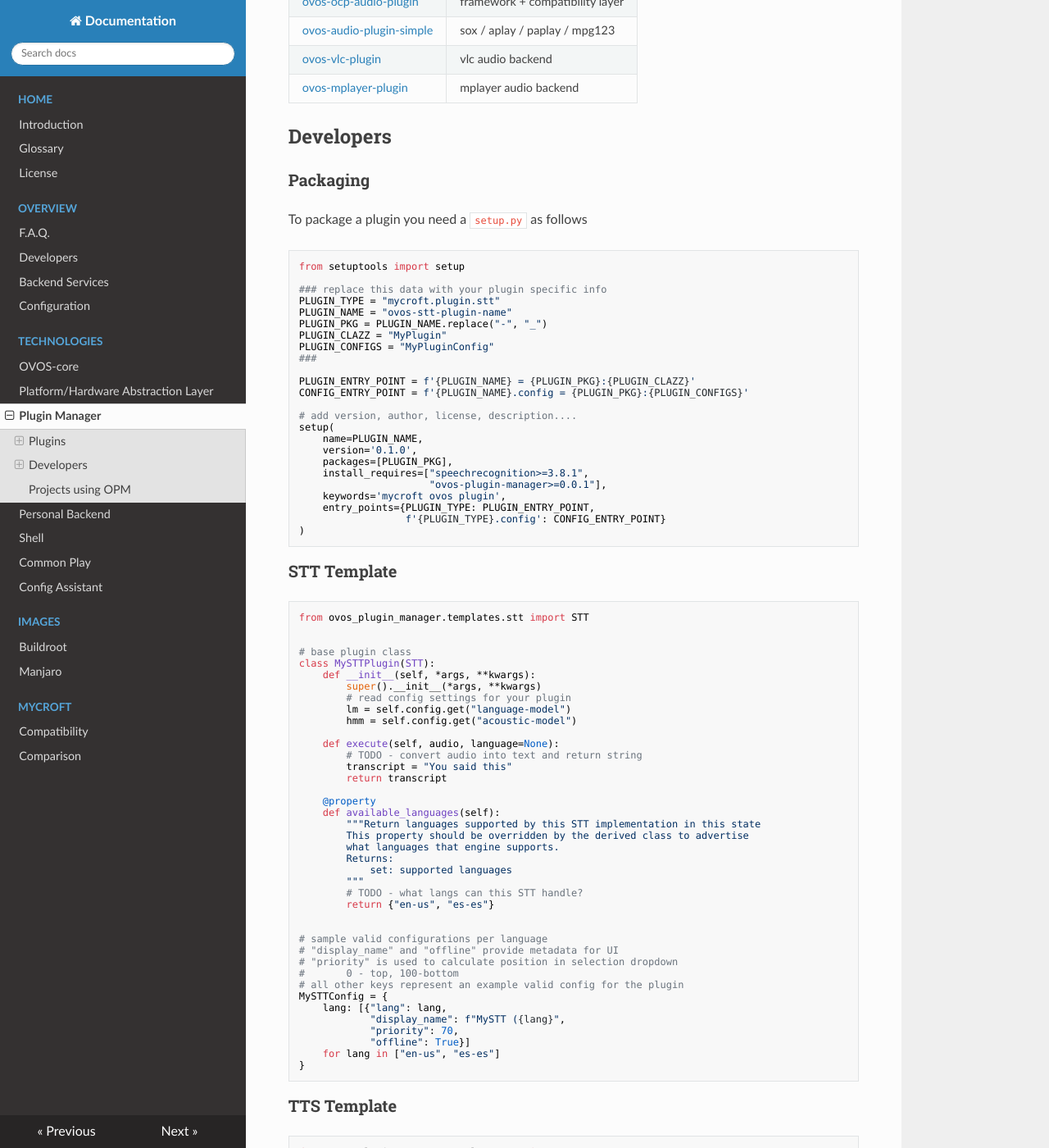
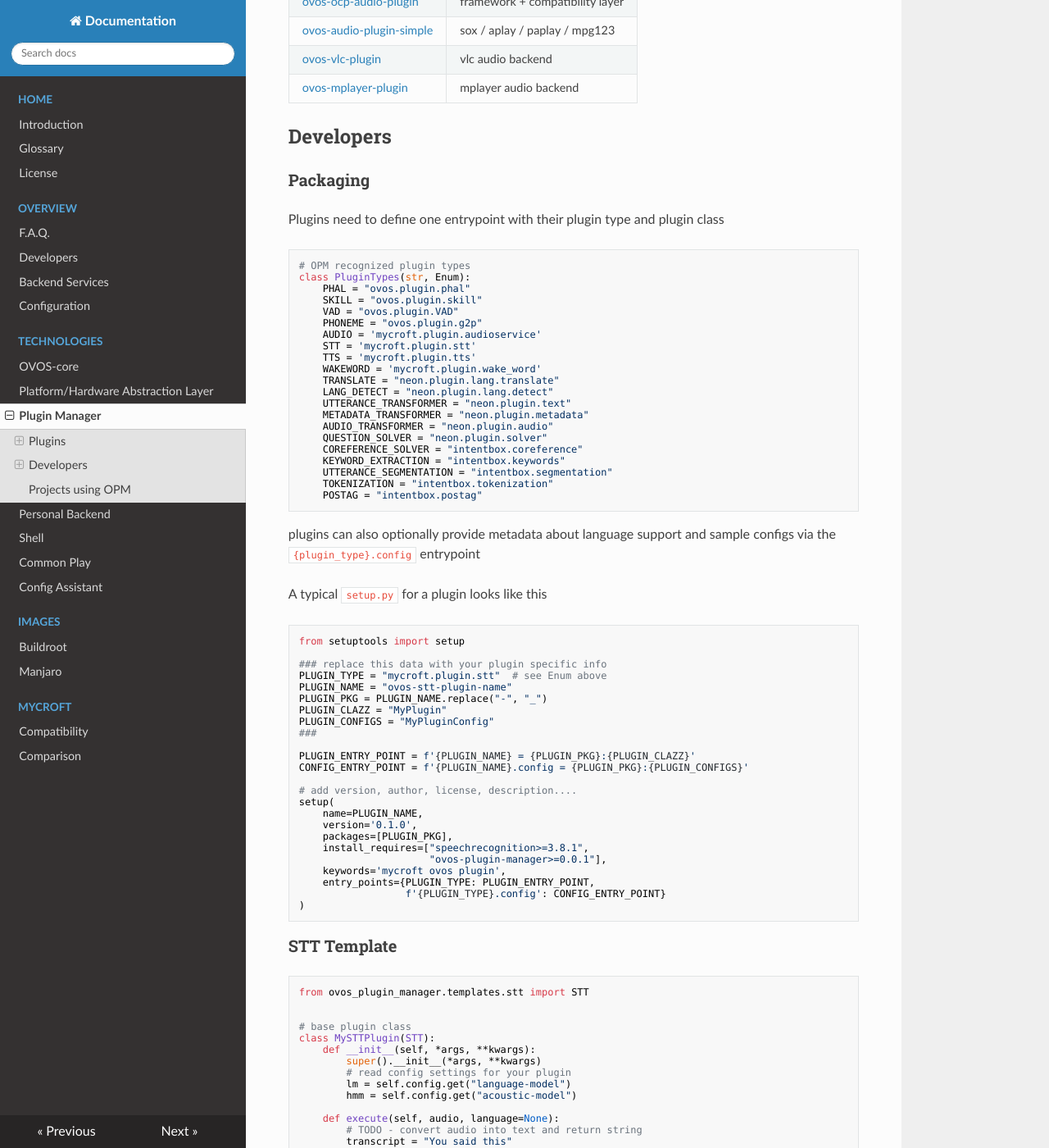
Before and after one commit to OpenVoiceOS/community-docs, an MkDocs documentation site: the page built from docs/OPM.md, in a window 1280 px wide and 1400 px high, scrolled down 6046 px. Shown: the whole window at 82% size. Built offline with MkDocs 1.6.1, drawn with Linux system fonts in a browser that asks for light colours; nearby versions of some CDN libraries.

Commit message:
plugin types docs

````diff
--- a/docs/OPM.md
+++ b/docs/OPM.md
@@ -221,13 +221,39 @@
 
 ### Packaging
 
-To package a plugin you need a `setup.py` as follows
+Plugins need to define one entrypoint with their plugin type and plugin class
 
+```python
+# OPM recognized plugin types
+class PluginTypes(str, Enum):
+    PHAL = "ovos.plugin.phal"
+    SKILL = "ovos.plugin.skill"
+    VAD = "ovos.plugin.VAD"
+    PHONEME = "ovos.plugin.g2p"
+    AUDIO = 'mycroft.plugin.audioservice'
+    STT = 'mycroft.plugin.stt'
+    TTS = 'mycroft.plugin.tts'
+    WAKEWORD = 'mycroft.plugin.wake_word'
+    TRANSLATE = "neon.plugin.lang.translate"
+    LANG_DETECT = "neon.plugin.lang.detect"
+    UTTERANCE_TRANSFORMER = "neon.plugin.text"
+    METADATA_TRANSFORMER = "neon.plugin.metadata"
+    AUDIO_TRANSFORMER = "neon.plugin.audio"
+    QUESTION_SOLVER = "neon.plugin.solver"
+    COREFERENCE_SOLVER = "intentbox.coreference"
+    KEYWORD_EXTRACTION = "intentbox.keywords"
+    UTTERANCE_SEGMENTATION = "intentbox.segmentation"
+    TOKENIZATION = "intentbox.tokenization"
+    POSTAG = "intentbox.postag"
+```
+plugins can also optionally provide metadata about language support and sample configs via the `{plugin_type}.config` entrypoint
+
+A typical `setup.py` for a plugin looks like this
 ```python
 from setuptools import setup
 
 ### replace this data with your plugin specific info
-PLUGIN_TYPE = "mycroft.plugin.stt"
+PLUGIN_TYPE = "mycroft.plugin.stt"  # see Enum above
 PLUGIN_NAME = "ovos-stt-plugin-name"
 PLUGIN_PKG = PLUGIN_NAME.replace("-", "_")
 PLUGIN_CLAZZ = "MyPlugin"
````
